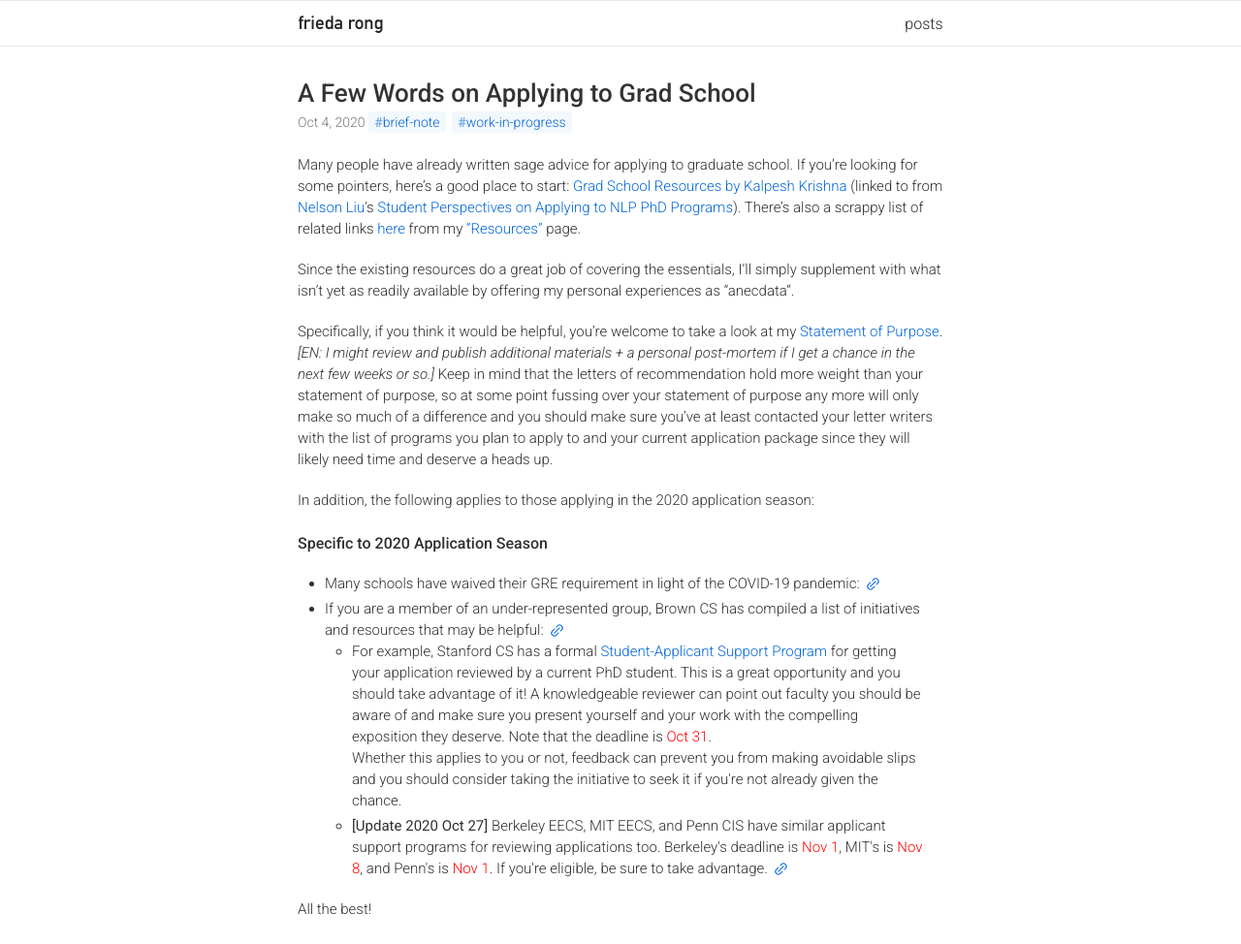
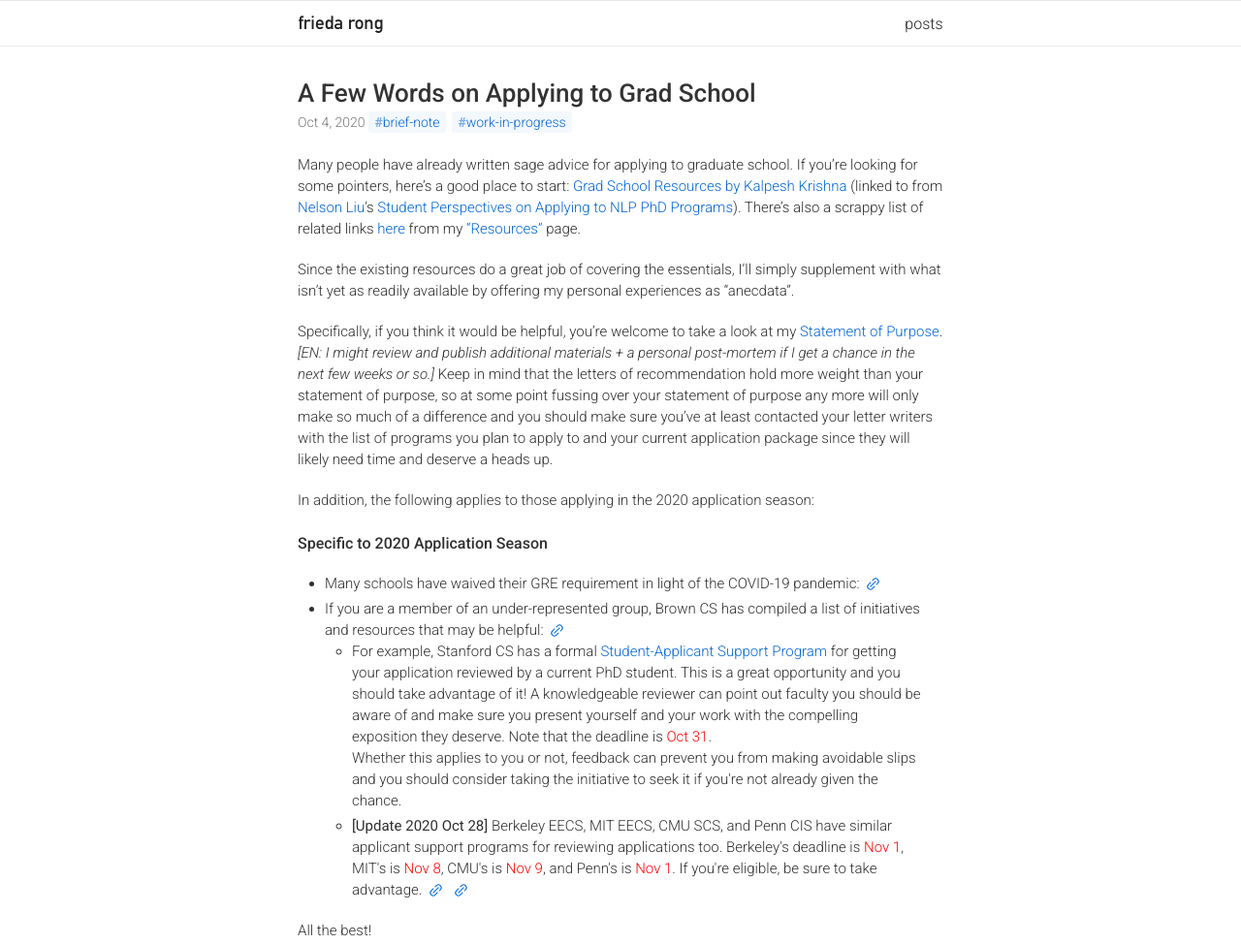
Before and after one commit to friedeggs/friedeggs.github.io, a plain HTML site: page posts/applying-to-grad-school/index.html in a window 1280 px wide. Shown: the top 974 px of the page at 97% size. Drawn offline with Linux system fonts and the light colour scheme.

Commit message:
update with CMU

```diff
--- a/posts/applying-to-grad-school/index.html
+++ b/posts/applying-to-grad-school/index.html
@@ -97,8 +97,9 @@ HDpc9R81s7lOC+aG5gAAAABJRU5ErkJggg==" rel="icon" type="image/x-icon" />
           Whether this applies to you or not, feedback can prevent you from making avoidable slips and you should consider taking the initiative to seek it if you're not already given the chance.
           </li>
           <li>
-          <span class="fw-400">[Update 2020 Oct 27]</span> Berkeley EECS, MIT EECS, and Penn CIS have similar applicant support programs for reviewing applications too. Berkeley's deadline is <span style="color: red;">Nov 1</span>, MIT's is <span style="color: red;">Nov 8</span>, and Penn's is <span style="color: red;">Nov 1</span>. If you're eligible, be sure to take advantage.
+          <span class="fw-400">[Update 2020 Oct 28]</span> Berkeley EECS, MIT EECS, CMU SCS, and Penn CIS have similar applicant support programs for reviewing applications too. Berkeley's deadline is <span style="color: red;">Nov 1</span>, MIT's is <span style="color: red;">Nov 8</span>, CMU's is <span style="color: red;">Nov 9</span>, and Penn's is <span style="color: red;">Nov 1</span>. If you're eligible, be sure to take advantage.
           <a target="_blank" href="https://twitter.com/ermgrant/status/1316111464273502211"><img class="icon-hoverable" src="/link.svg" alt="list"></a>
+          <a target="_blank" href="https://twitter.com/LTIatCMU/status/1321211859945533445"><img class="icon-hoverable" src="/link.svg" alt="list"></a>
           </li>
       </ul>
   </p>
@@ -127,7 +128,7 @@ HDpc9R81s7lOC+aG5gAAAABJRU5ErkJggg==" rel="icon" type="image/x-icon" />
       <br>
       base theme by <a href="https://themes.gohugo.io/hugo-notepadium/">Notepadium</a>
       <br>
-      last updated Oct 27, 2020
+      last updated Oct 28, 2020
     </p>
   </div>
 </section>
```
Also changed, not shown: 404.html (+1 -1 lines), categories/index.html (+1 -1 lines), index.html (+1 -1 lines), posts/decorated-my-virtual-office/index.html (+1 -1 lines), posts/index.html (+1 -1 lines), projects/face-alignment/index.html (+1 -1 lines), projects/index.html (+1 -1 lines), projects/syncflowy/index.html (+1 -1 lines), publications/index.html (+1 -1 lines), publications/sample-publication-2/index.html (+1 -1 lines), publications/sample-publication/index.html (+1 -1 lines), resources/index.html (+1 -1 lines), tags/brief-note/index.html (+1 -1 lines), tags/goofing-around/index.html (+1 -1 lines), 3 more files.
